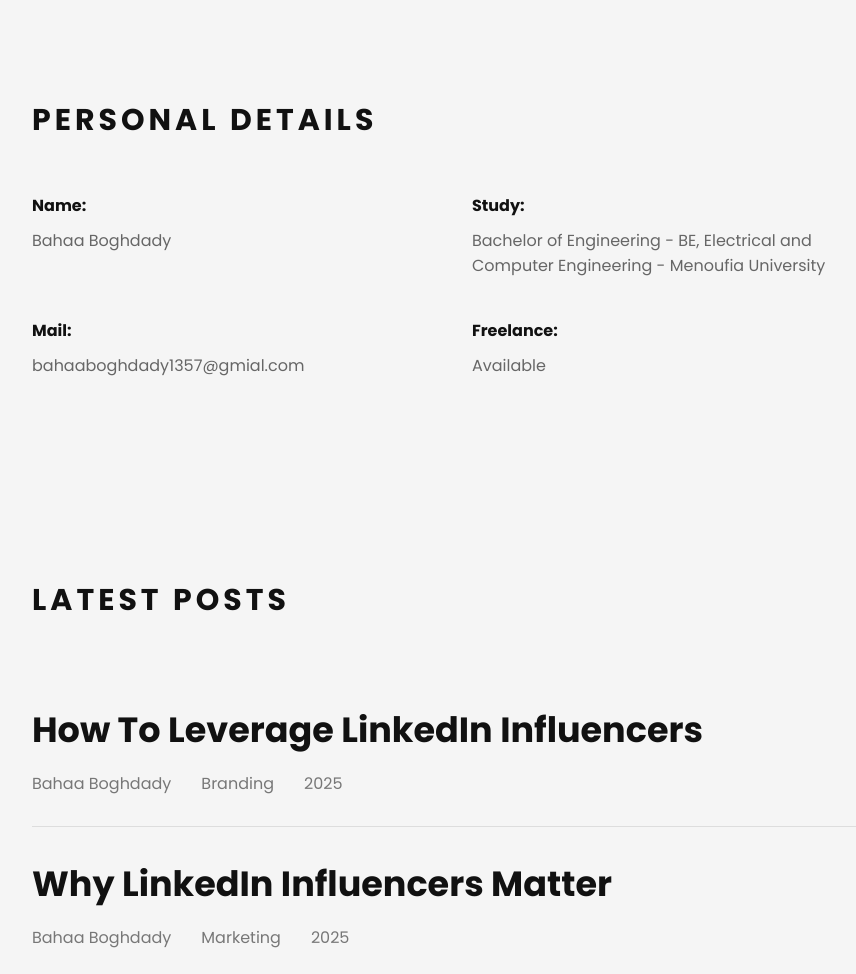
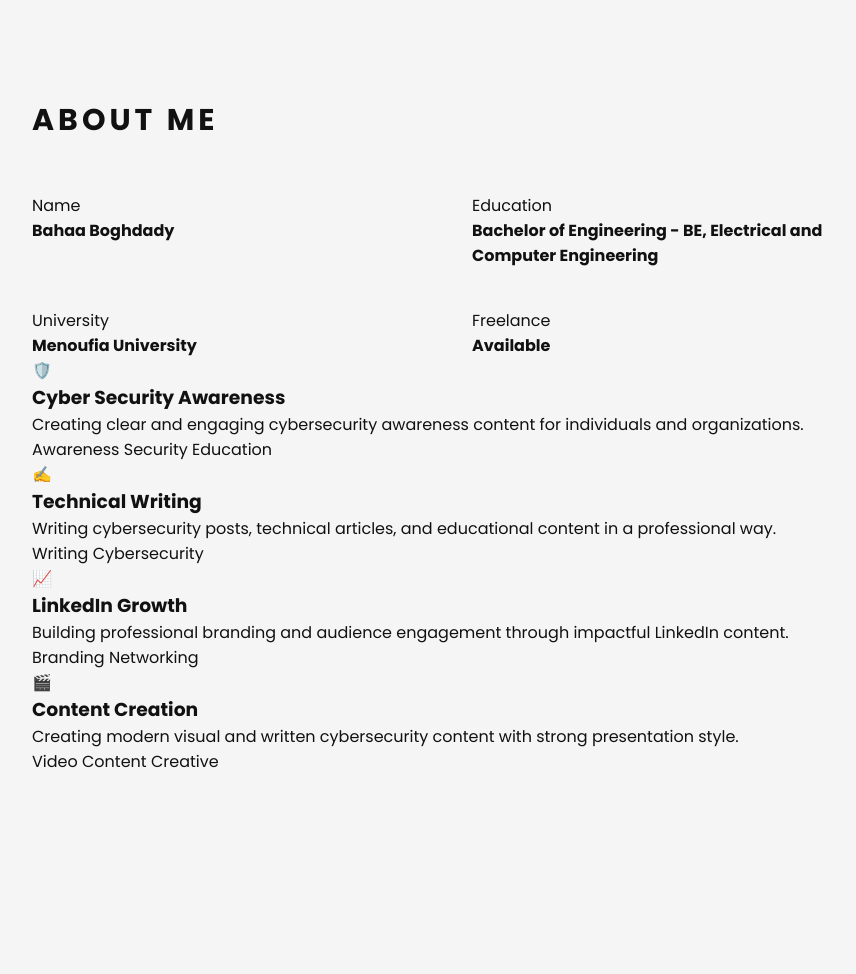
Before and after one commit to Bahaa-77/portfolio, a plain HTML site: page index.html in a window 1280 px wide. Shown: the part 802-1776 px from the top of the page, without its empty margins (308-1164 px from the left). Drawn offline with Linux system fonts and the light colour scheme.

Commit message:
Update index.html

```diff
--- a/index.html
+++ b/index.html
@@ -61,31 +61,116 @@ href="https://cdnjs.cloudflare.com/ajax/libs/font-awesome/6.5.1/css/all.min.css"
         </section>
 
        <!-- ABOUT -->
+
 <section id="about" class="section">
 
-            <h3 class="section-title">PERSONAL DETAILS</h3>
+    <h3 class="section-title">
+        ABOUT ME
+    </h3>
 
     <div class="details-grid">
 
-                <div>
-                    <strong>Name:</strong>
-                    <p>Bahaa Boghdady</p>
+        <div class="detail-card">
+            <span>Name</span>
+            <h4>Bahaa Boghdady</h4>
         </div>
 
-                <div>
-                    <strong>Study:</strong>
-                    <p>Bachelor of Engineering - BE, Electrical and Computer Engineering
-                        - Menoufia University </p>
+        <div class="detail-card">
+            <span>Education</span>
+            <h4>
+                Bachelor of Engineering - BE,
+                Electrical and Computer Engineering
+            </h4>
         </div>
 
-                <div>
-                    <strong>Mail:</strong>
-                    <p>bahaaboghdady1357@gmial.com</p>
+        <div class="detail-card">
+            <span>University</span>
+            <h4>Menoufia University</h4>
         </div>
 
-                <div>
-                    <strong>Freelance:</strong>
-                    <p>Available</p>
+        <div class="detail-card">
+            <span>Freelance</span>
+            <h4>Available</h4>
+        </div>
+
+    </div>
+
+    <!-- CREATIVE SKILLS -->
+
+    <div class="creative-skills">
+
+        <div class="skill-card featured">
+
+            <span class="skill-icon">🛡️</span>
+
+            <h3>Cyber Security Awareness</h3>
+
+            <p>
+                Creating clear and engaging cybersecurity awareness
+                content for individuals and organizations.
+            </p>
+
+            <div class="tags">
+                <span>Awareness</span>
+                <span>Security</span>
+                <span>Education</span>
+            </div>
+
+        </div>
+
+        <div class="skill-card">
+
+            <span class="skill-icon">✍️</span>
+
+            <h3>Technical Writing</h3>
+
+            <p>
+                Writing cybersecurity posts, technical articles,
+                and educational content in a professional way.
+            </p>
+
+            <div class="tags">
+                <span>Writing</span>
+                <span>Cybersecurity</span>
+            </div>
+
+        </div>
+
+        <div class="skill-card">
+
+            <span class="skill-icon">📈</span>
+
+            <h3>LinkedIn Growth</h3>
+
+            <p>
+                Building professional branding and audience engagement
+                through impactful LinkedIn content.
+            </p>
+
+            <div class="tags">
+                <span>Branding</span>
+                <span>Networking</span>
+            </div>
+
+        </div>
+
+        <div class="skill-card">
+
+            <span class="skill-icon">🎬</span>
+
+            <h3>Content Creation</h3>
+
+            <p>
+                Creating modern visual and written cybersecurity
+                content with strong presentation style.
+            </p>
+
+            <div class="tags">
+                <span>Video</span>
+                <span>Content</span>
+                <span>Creative</span>
+            </div>
+
         </div>
 
     </div>
```
Lines whose indentation alone changed are shown as unchanged.
